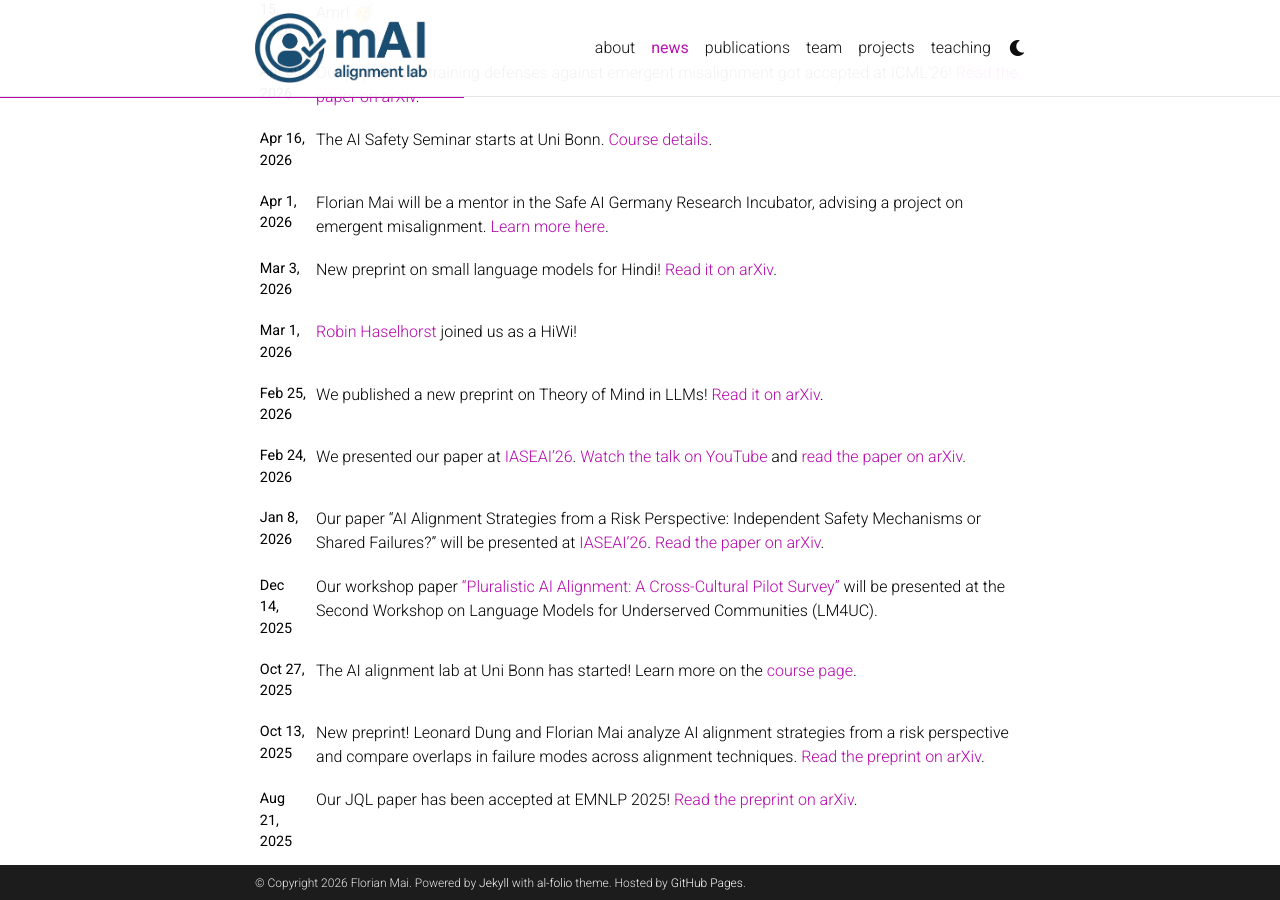
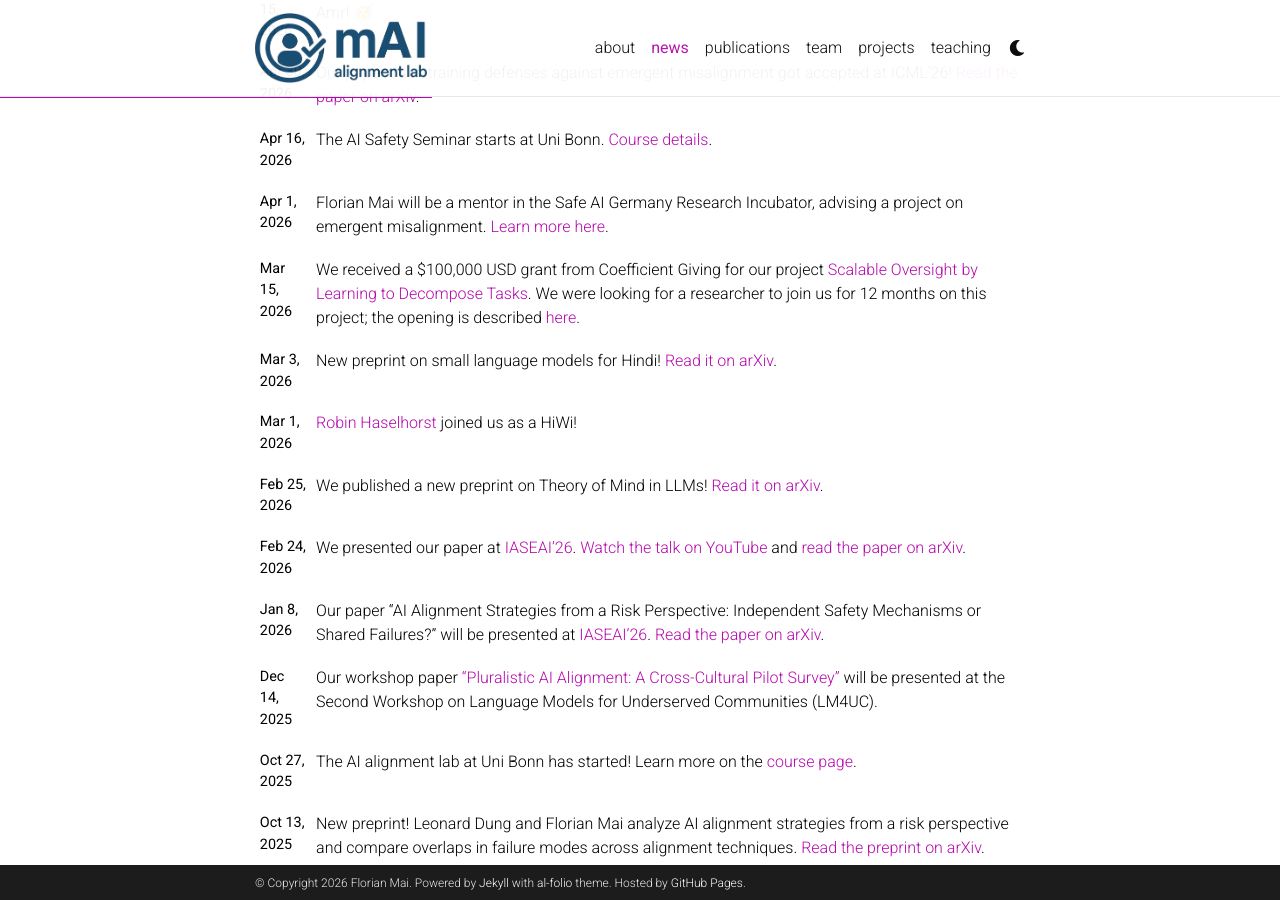
Before and after one commit to mAI-alignment/mAI-alignment.github.io, a Jekyll site: the page built from news.html, in a window 1280 px wide and 900 px high, scrolled down 445 px. Built offline with Jekyll 4.4.1, drawn with Linux system fonts in a browser that asks for light colours; full-size pictures stand in for the smaller copies a plugin makes; comment, search, counter and statistics services are not loaded; a style sheet for code colours, icons or effects is not loaded.

Commit message:
Add Coefficient Giving grant news

```diff
--- a/_projects/superalignment-task-decomposition.md
+++ b/_projects/superalignment-task-decomposition.md
@@ -17,6 +17,8 @@ category: ongoing
 
 Our central questions are **part‑to‑whole generalisation** (does alignment on subtasks imply alignment of the entire answer?) and **robustness to reward‑hacking**. We describe a roadmap for this research direction in a [position paper](https://arxiv.org/abs/2503.13621) published at the [Workshop on Bidirectional Alignment](https://iclr.cc/virtual/2025/workshop/23986) at ICLR 2025.
 
+This project is supported by a $100,000 USD grant from [Coefficient Giving](https://coefficientgiving.org/).
+
 <div class="row justify-content-sm-center">
     <div class="col-sm-6 mt-3 mt-md-0">
         {% include figure.html path="assets/img/projects/framework.png" title="Framework diagram" class="img-fluid rounded z-depth-1" %}
```
Also changed, not shown: _news/2026-03-15-coefficient-giving-grant.md (added, +8 -0 lines).
